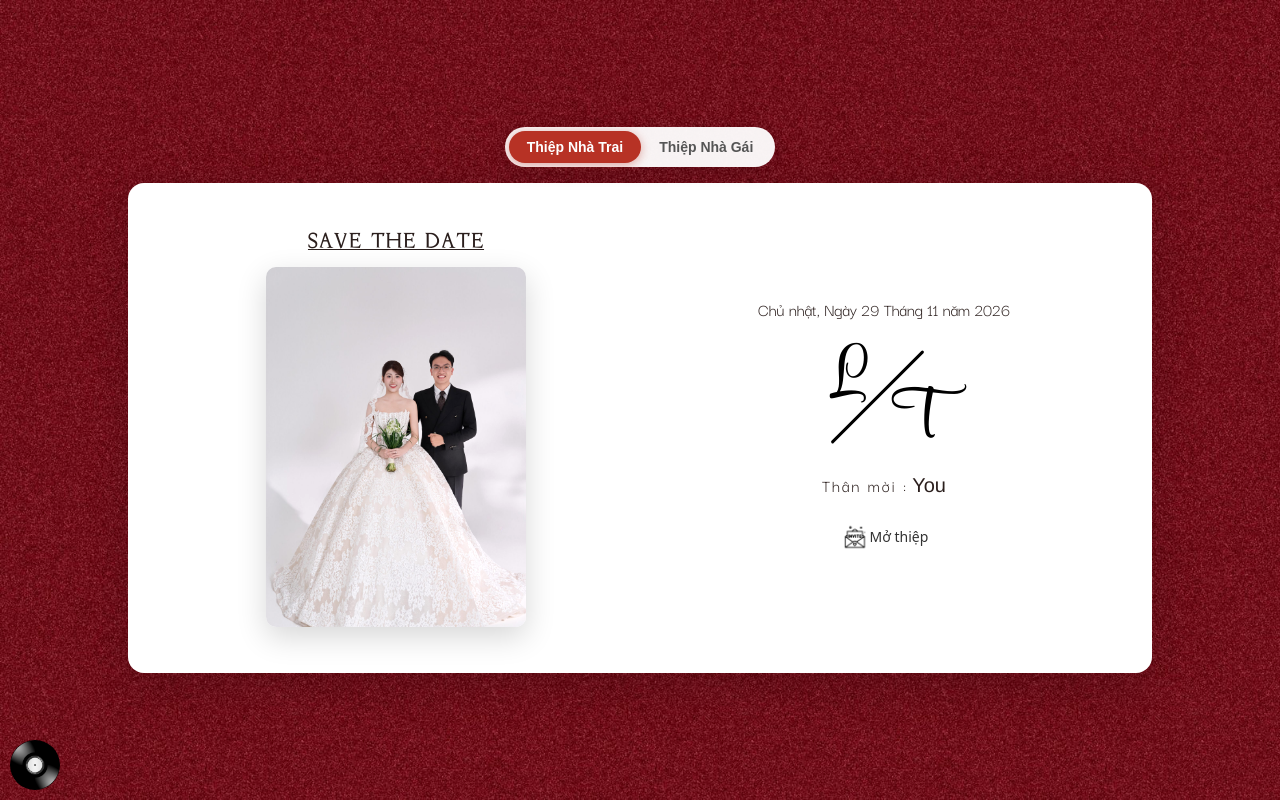
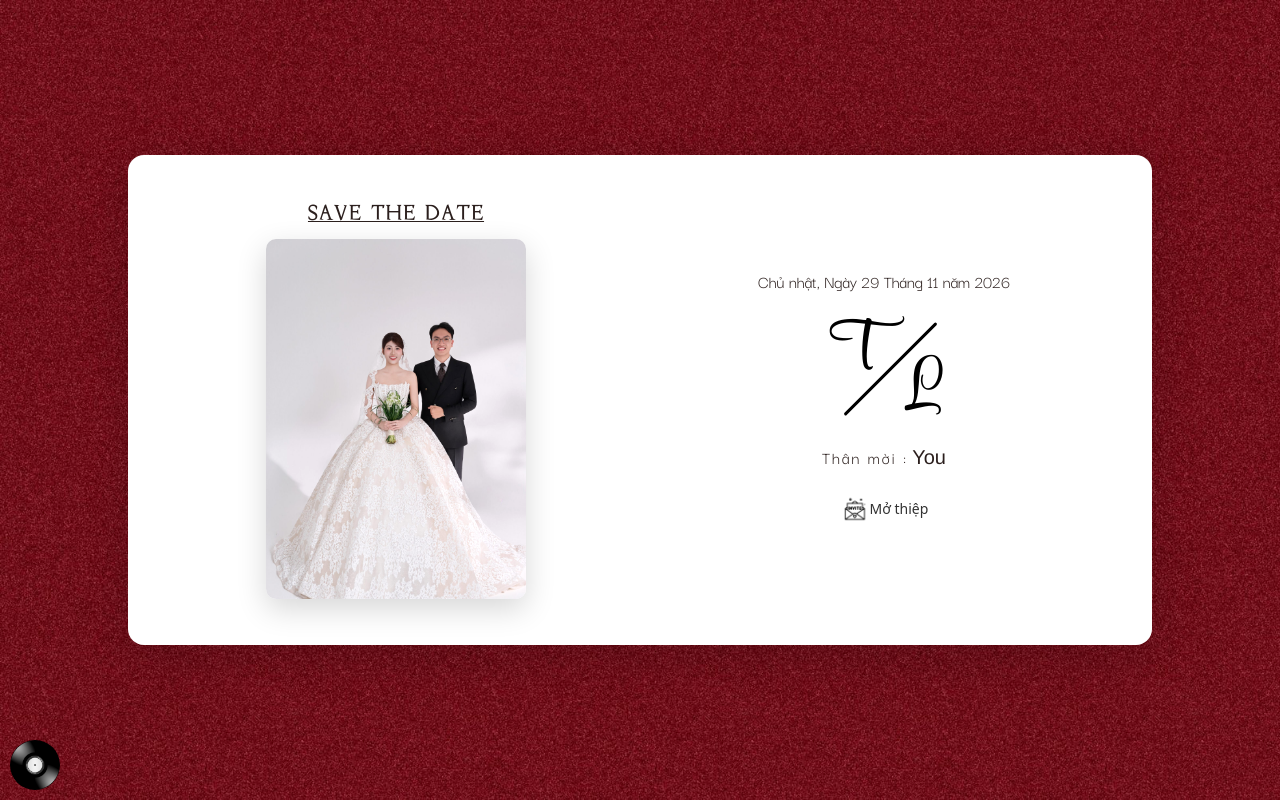
Before and after one commit to Longnh2405/thiep-cuoi-long-tam-nha-gai, a Next.js app: page / in a window 1280 px wide. Built offline with nearby package versions, Linux system fonts and the light colour scheme.

Commit message:
Tách nhánh họ nhà gái

```diff
--- a/src/app/component/footer/footer.js
+++ b/src/app/component/footer/footer.js
@@ -12,7 +12,7 @@ function Footer() {
           href="https://www.facebook.com/profile.php?id=100015195702096"
           target="_blank"
         >
-          Hải Long and Minh Tâm
+          Minh Tâm and Hải Long
         </a>
       </p>
       <p className={cx("text2")}>Thank you for watching . I Hope You Like It</p>
--- a/src/app/component/gift/gift.js
+++ b/src/app/component/gift/gift.js
@@ -20,7 +20,7 @@ const isBankValid = (bank) => {
   );
 };
 
-function Gift({ onClose, hasNav = true, isGai = false }) {
+function Gift({ onClose, hasNav = true, isGai = true }) {
   const viewRef = useRef();
   const isInView = useInView(viewRef, { once: true });
   const [isCopied, setIsCopied] = useState(false);
--- a/src/app/component/guestbook/guestbook.js
+++ b/src/app/component/guestbook/guestbook.js
@@ -19,7 +19,7 @@ import {
 } from "@/app/configs/ui";
 const cx = classNames.bind(styles);
 
-function GuestBook({ fName, isGai = false }) {
+function GuestBook({ fName, isGai = true }) {
   const ref = useRef();
   const viewRef = useRef();
   const isInView = useInView(ref, { once: true });
--- a/src/app/component/intro/intro.js
+++ b/src/app/component/intro/intro.js
@@ -6,7 +6,7 @@ import { useRef } from "react";
 import { introSection, weddingInfo } from "@/app/configs/ui";
 const cx = classNames.bind(styles);
 
-function Intro({ handleOpen, name = "Bạn", isGai = false, onToggleSide }) {
+function Intro({ handleOpen, name = "Bạn", isGai = true }) {
   const ref = useRef(null);
   const currentWedInfo = isGai ? weddingInfo[1] : weddingInfo[0];
   const topLetter = isGai
@@ -18,32 +18,6 @@ function Intro({ handleOpen, name = "Bạn", isGai = false, onToggleSide }) {
 
   return (
     <div className={cx("wrapper")} ref={ref}>
-      {onToggleSide && (
-        <div className={cx("side-toggle-container")}>
-          <button
-            type="button"
-            className={cx("side-btn", !isGai && "active-side")}
-            onClick={(e) => {
-              e.preventDefault();
-              e.stopPropagation();
-              onToggleSide(false);
-            }}
-          >
-            Thiệp Nhà Trai
-          </button>
-          <button
-            type="button"
-            className={cx("side-btn", isGai && "active-side")}
-            onClick={(e) => {
-              e.preventDefault();
-              e.stopPropagation();
-              onToggleSide(true);
-            }}
-          >
-            Thiệp Nhà Gái
-          </button>
-        </div>
-      )}
       <div className={cx("block-wrapper")}>
         <div className={cx("block")}>
           <div className={cx("left")}>
--- a/src/app/component/intro/intro.module.scss
+++ b/src/app/component/intro/intro.module.scss
@@ -33,39 +33,6 @@
   background-image: url("../../images/br.jpeg");
   background-repeat: repeat;
   background-size: contain;
-}
-
-.side-toggle-container {
-  display: flex;
-  align-items: center;
-  background: rgba(255, 255, 255, 0.95);
-  border-radius: 40px;
-  padding: 4px;
-  box-shadow: 0 4px 20px rgba(0, 0, 0, 0.15);
-  z-index: 10;
-  margin-bottom: 16px;
-
-  .side-btn {
-    border: none;
-    background: transparent;
-    padding: 8px 18px;
-    font-size: 1.4rem;
-    font-weight: 600;
-    cursor: pointer;
-    border-radius: 30px;
-    color: #555;
-    transition: all 0.25s ease;
-
-    &:hover {
-      color: #000;
-    }
-  }
-
-  .active-side {
-    background: #b73225;
-    color: #ffffff !important;
-    box-shadow: 0 2px 10px rgba(183, 50, 37, 0.4);
-  }
 }
 
 .block-wrapper {
--- a/src/app/component/invitation/invitation.js
+++ b/src/app/component/invitation/invitation.js
@@ -9,7 +9,7 @@ import { useInView } from "framer-motion";
 
 const cx = classNames.bind(styles);
 
-function Invitation({ isGai = false }) {
+function Invitation({ isGai = true }) {
   const imgs = invitationSection.imgs || [];
   const ref = useRef(null);
   const isInView = useInView(ref, { once: true });
--- a/src/app/component/profile/profile.js
+++ b/src/app/component/profile/profile.js
@@ -5,7 +5,7 @@ import Chacracter from "./character";
 
 const cx = classNames.bind(styles);
 
-function Profile({ isGai = false }) {
+function Profile({ isGai = true }) {
   const profiles = isGai
     ? [...profileSection.profiles].reverse()
     : profileSection.profiles;
--- a/src/app/configs/ui.js
+++ b/src/app/configs/ui.js
@@ -265,19 +265,19 @@ const albums = [...albumA, ...albumB, ...albumC]; // for preview
 
 const metaData = {
   main: {
-    title: "Thiệp Cưới Hải Long & Minh Tâm | Kính Mời",
+    title: "Thiệp Cưới Minh Tâm & Hải Long | Lễ Vu Quy",
     graphImage: weddingImg("DSC01645.jpg"),
   },
   wish: {
-    title: "Tất cả lời chúc dành cho Hải Long & Minh Tâm",
+    title: "Tất cả lời chúc dành cho Minh Tâm & Hải Long",
     graphImage: weddingImg("DSC01840.jpg"),
   },
   invitation: {
-    title: "Thiệp Cưới Hải Long & Minh Tâm",
+    title: "Thiệp Cưới Minh Tâm & Hải Long",
     graphImage: weddingImg("DSC01445.jpg"),
   },
   album: {
-    title: "Album Cưới Hải Long & Minh Tâm",
+    title: "Album Cưới Minh Tâm & Hải Long",
     graphImage: weddingImg("DSC01671.jpg"),
   },
 };
--- a/src/app/page.js
+++ b/src/app/page.js
@@ -6,11 +6,7 @@ export async function generateMetadata({ params, searchParams }, parent) {
   const previousImages = (await parent).openGraph?.images || [];
 
   const name = searchParams.name || "Bạn";
-  const type = (searchParams.type || searchParams.side || "").toLowerCase();
-  const isGai = type === "gai" || type === "bride" || type === "nhagai";
-  const mainTitle = isGai
-    ? "Thiệp Cưới Minh Tâm & Hải Long | Lễ Vu Quy"
-    : "Thiệp Cưới Hải Long & Minh Tâm | Lễ Thành Hôn";
+  const mainTitle = "Thiệp Cưới Minh Tâm & Hải Long | Lễ Vu Quy";
 
   return {
     title: `${mainTitle} - Kính mời ${name}`,
--- a/src/app/pages/home/home.js
+++ b/src/app/pages/home/home.js
@@ -21,37 +21,17 @@ const cx = classNames.bind(styles);
 export default function Home() {
   const searchParams = useSearchParams();
   const name = searchParams.get("name") || "You";
-  const initialSide = (
-    searchParams.get("type") ||
-    searchParams.get("side") ||
-    "trai"
-  ).toLowerCase();
-  const [isGai, setIsGai] = useState(
-    initialSide === "gai" || initialSide === "bride" || initialSide === "nhagai"
-  );
+  const isGai = true;
 
   const [isOpen, setIsOpen] = useState(searchParams.get("open") === "1");
 
   const { dispatch } = useContext(MultiContext);
 
   useEffect(() => {
-    const side = (
-      searchParams.get("type") ||
-      searchParams.get("side") ||
-      ""
-    ).toLowerCase();
-    if (side === "gai" || side === "bride" || side === "nhagai") {
-      setIsGai(true);
-    } else if (side === "trai" || side === "groom" || side === "nhatrai") {
-      setIsGai(false);
-    }
-  }, [searchParams]);
-
-  useEffect(() => {
     if (searchParams.get("fbclid")) {
       window.location.href = window.location.origin + "/" + "?name=" + name;
     }
-  }, [searchParams]);
+  }, [searchParams, name]);
 
   const handleOpenInvitation = () => {
     setIsOpen(true);
@@ -80,6 +60,7 @@ export default function Home() {
       }, 100);
     }
   }, [isOpen]);
+
   return (
     <div className={cx("wrapper")}>
       <Disk />
@@ -87,7 +68,6 @@ export default function Home() {
         handleOpen={handleOpenInvitation}
         name={name}
         isGai={isGai}
-        onToggleSide={setIsGai}
       />
       {isOpen && (
         <>
```
